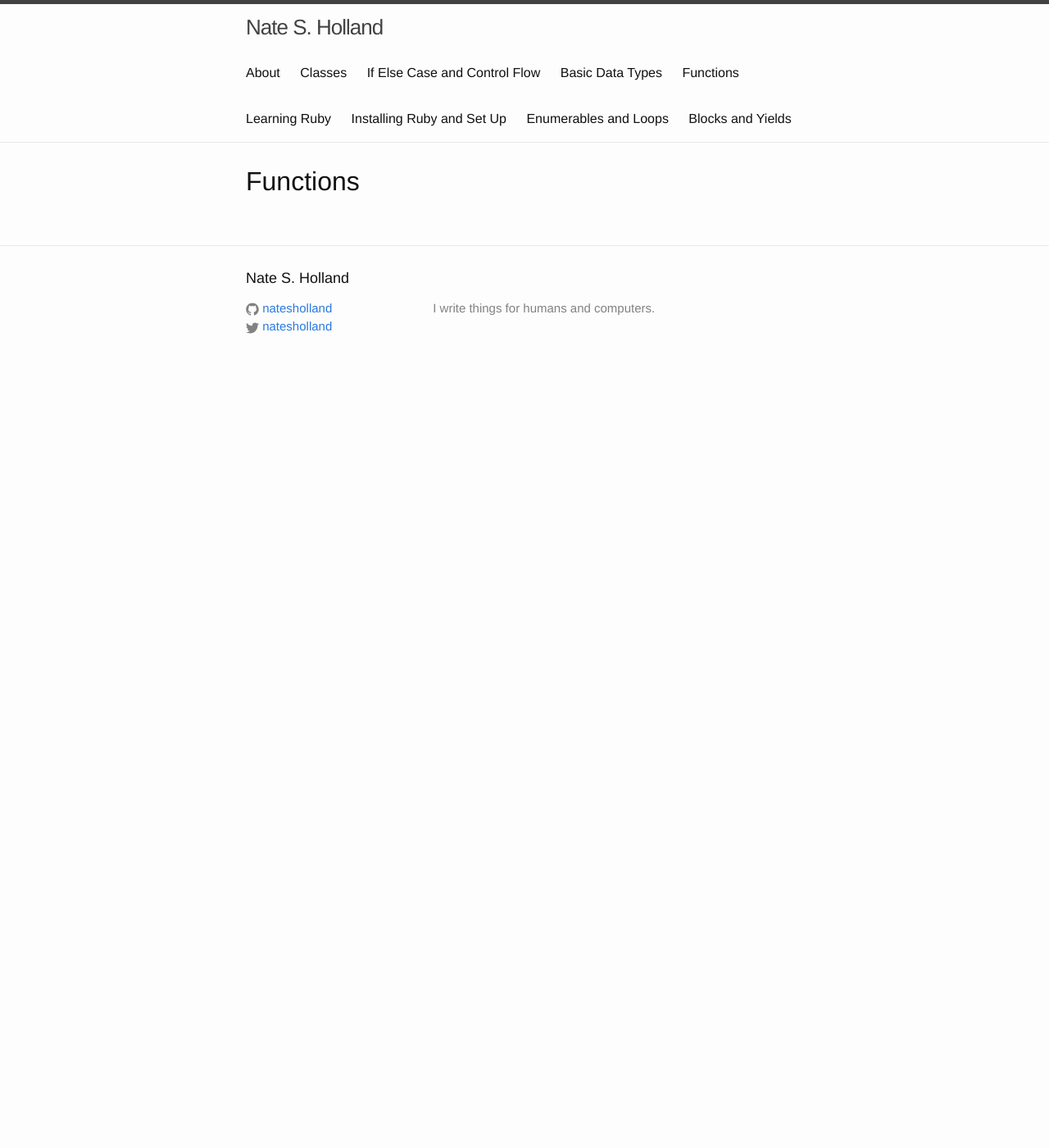
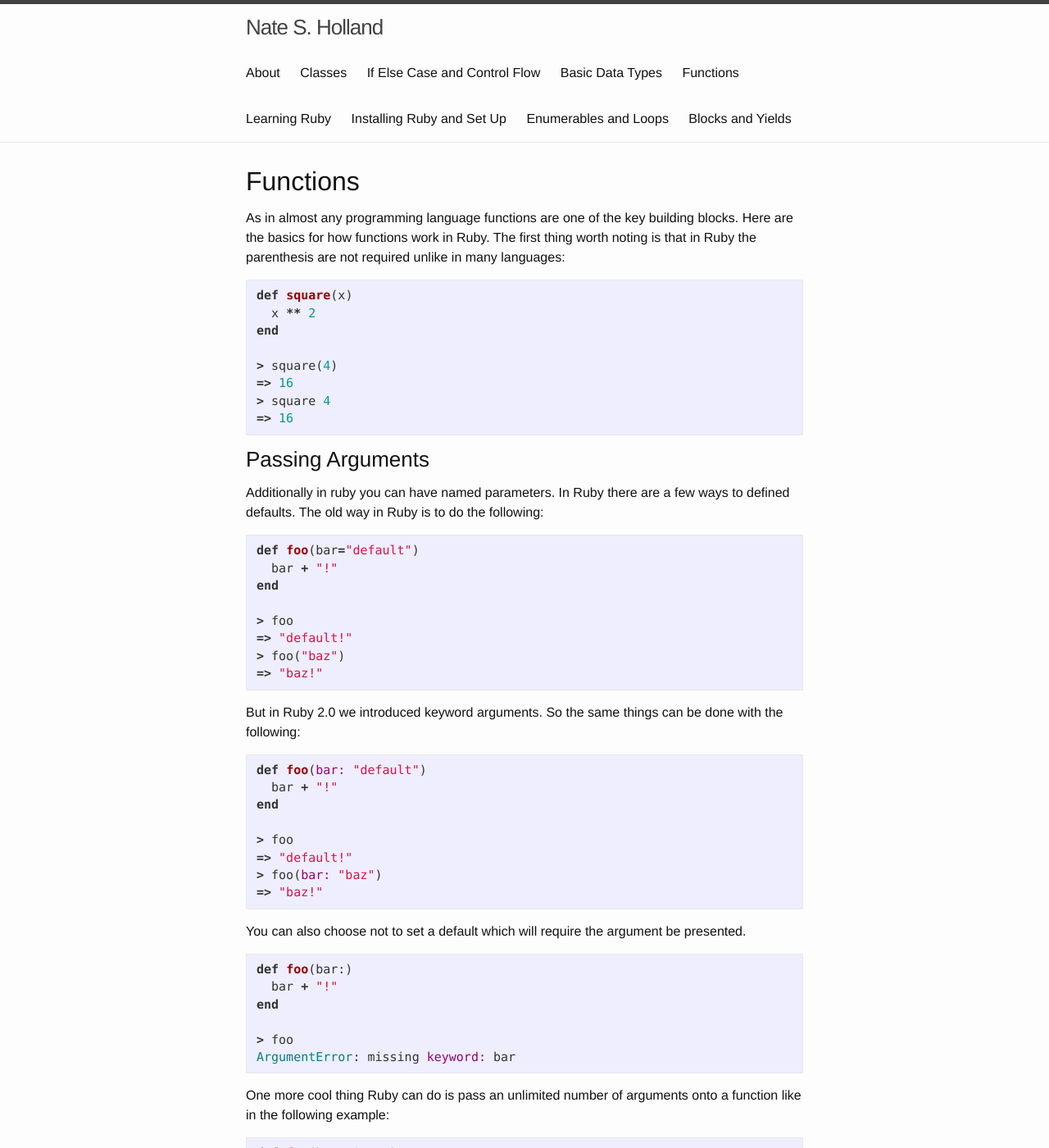
Before and after one commit to natesholland/natesholland.github.io, a Jekyll site: the page built from _pages/learning_ruby/functions.md, in a window 1280 px wide and 1400 px high. Shown: the whole window at 82% size. Built offline with Jekyll 4.4.1, drawn with Linux system fonts in a browser that asks for light colours; our own code applies the rules of GitHub Pages for plain Markdown files; some of the changed text lies outside the part shown.

Commit message:
update to the functions page

````diff
--- a/_pages/learning_ruby/functions.md
+++ b/_pages/learning_ruby/functions.md
@@ -6,3 +6,87 @@ permalink: "/learning_ruby/functions"
 ---
 
 ## Functions
+
+As in almost any programming language functions are one of the key building blocks.
+Here are the basics for how functions work in Ruby.
+The first thing worth noting is that in Ruby the parenthesis are not required
+unlike in many languages:
+
+```ruby
+def square(x)
+  x ** 2
+end
+
+> square(4)
+=> 16
+> square 4
+=> 16
+```
+
+### Passing Arguments
+
+Additionally in ruby you can have named parameters.
+In Ruby there are a few ways to defined defaults.
+The old way in Ruby is to do the following:
+
+```ruby
+def foo(bar="default")
+  bar + "!"
+end
+
+> foo
+=> "default!"
+> foo("baz")
+=> "baz!"
+```
+
+But in Ruby 2.0 we introduced keyword arguments.
+So the same things can be done with the following:
+
+```ruby
+def foo(bar: "default")
+  bar + "!"
+end
+
+> foo
+=> "default!"
+> foo(bar: "baz")
+=> "baz!"
+```
+
+You can also choose not to set a default which will require the argument
+be presented.
+
+```ruby
+def foo(bar:)
+  bar + "!"
+end
+
+> foo
+ArgumentError: missing keyword: bar
+```
+
+One more cool thing Ruby can do is pass an unlimited number of arguments onto
+a function like in the following example:
+
+```ruby
+def foo(bar, *more)
+  bar + "! " + more.join(" ")
+end
+
+> foo("foo", "bar", "bang", "baz")
+=> "foo! bar bang baz"
+```
+
+### Lambdas
+
+Ruby also has Lambda functions which can be called as follows:
+
+```ruby
+plus_two_lamda = ->(x) { x + 2 }
+
+> plus_two_lamda.call(4)
+=> 6
+```
+
+These can be helpful and can even be passed in as an argument to another function.
````
